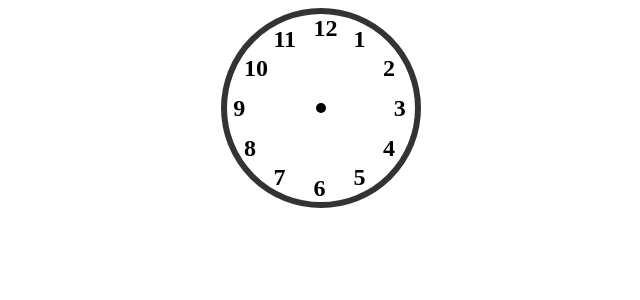
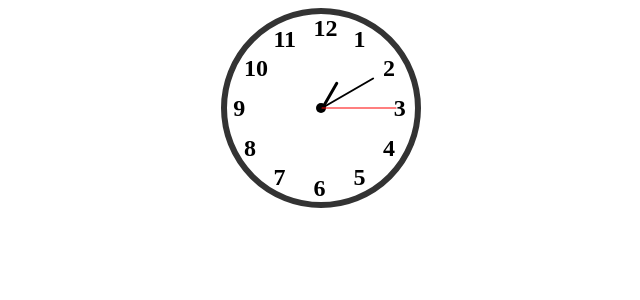
Before and after one commit to MoisGames/time-zone-clock-react-ts-redux, a React app: page / in a window 1280 px wide. Shown: the top 300 px of the page, without its empty margins (319-959 px from the left). Built offline with nearby package versions, Linux system fonts and the light colour scheme.

Commit message:
feat(Clock.tsx) добавил контейнер для стрелок, +  сами стрелки и их размер (часовая стрелка в 2 раза меньше минутной), спозиционировал пока абсолютно.

```diff
--- a/src/components/Clock/Clock.css
+++ b/src/components/Clock/Clock.css
@@ -18,6 +18,46 @@
   height: 10px;
   background-color: var(--clock-hand-color);
   border-radius: 50%;
+}
+
+.hands-container {
+  position: absolute;
+  top: 50%;
+  left: 50%;
+  transform: translate(-50%, -50%);
+  width: 100%;
+  height: 100%;
+}
+
+.hand {
+  position: absolute;
+  bottom: 50%;
+  left: 50%;
+  transform-origin: center bottom;
+}
+
+.hour-hand {
+  width: var(--hour-hand-width);
+  height: calc(var(--minute-hand-length) / 2);
+  background-color: var(--clock-hand-color);
+  border-radius: 4px;
+  transform: rotate(30deg);
+}
+
+.minute-hand {
+  width: var(--minute-hand-width);
+  height: var(--minute-hand-length);
+  background-color: var(--clock-hand-color);
+  border-radius: 4px;
+  transform: rotate(60deg);
+}
+
+.second-hand {
+  width: var(--second-hand-width);
+  height: var(--second-hand-length);
+  background-color: red;
+  border-radius: 2px;
+  transform: rotate(90deg);
 }
 
 .number {
--- a/src/components/Clock/Clock.tsx
+++ b/src/components/Clock/Clock.tsx
@@ -10,6 +10,11 @@ const Clock: React.FC = () => {
         </div>
       ))}
       <div className="center-dot"></div>
+      <div className="hands-container">
+        <div className="hand hour-hand"></div>
+        <div className="hand minute-hand"></div>
+        <div className="hand second-hand"></div>
+      </div>
     </div>
   );
 };
--- a/src/styles/variables.css
+++ b/src/styles/variables.css
@@ -1,8 +1,13 @@
-
 :root {
   --clock-size: 200px;
   --clock-border-width: 6px;
   --clock-bg-color: #fff;
   --clock-border-color: #333;
   --clock-hand-color: #000;
+
+  --second-hand-length: 75px;
+  --minute-hand-length: 60px;
+  --hour-hand-width: 3px;
+  --minute-hand-width: 2px;
+  --second-hand-width: 1px;
 }
```
Lines whose indentation alone changed are shown as unchanged.
